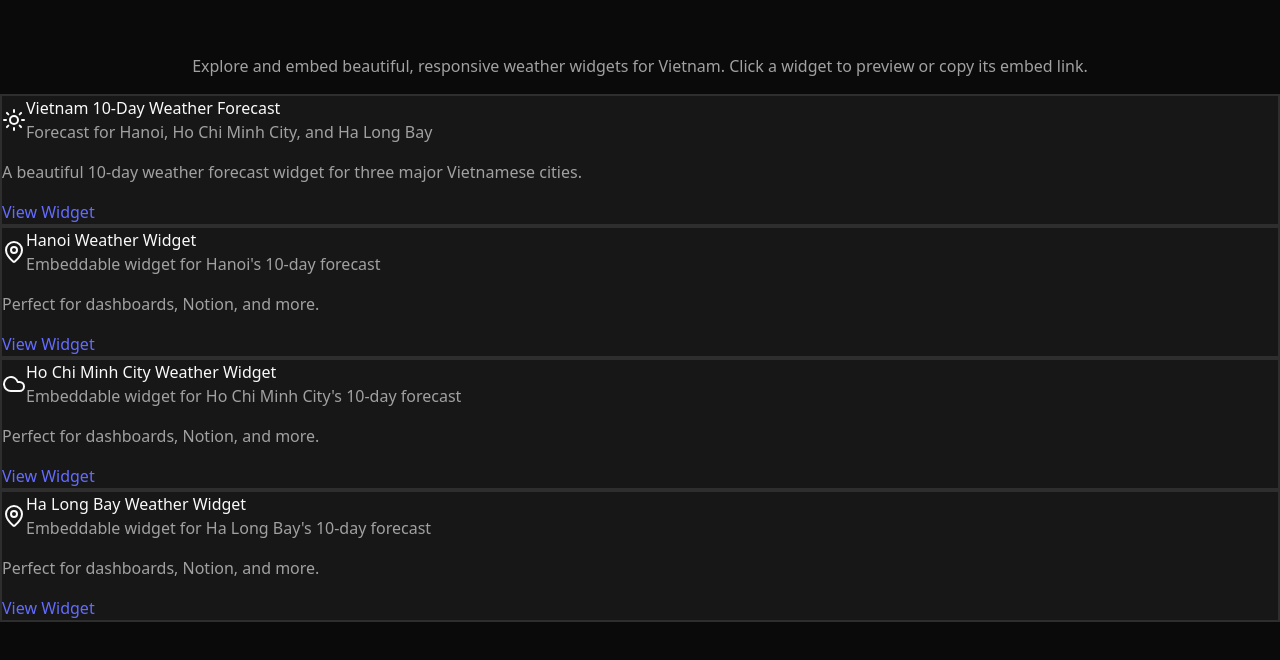
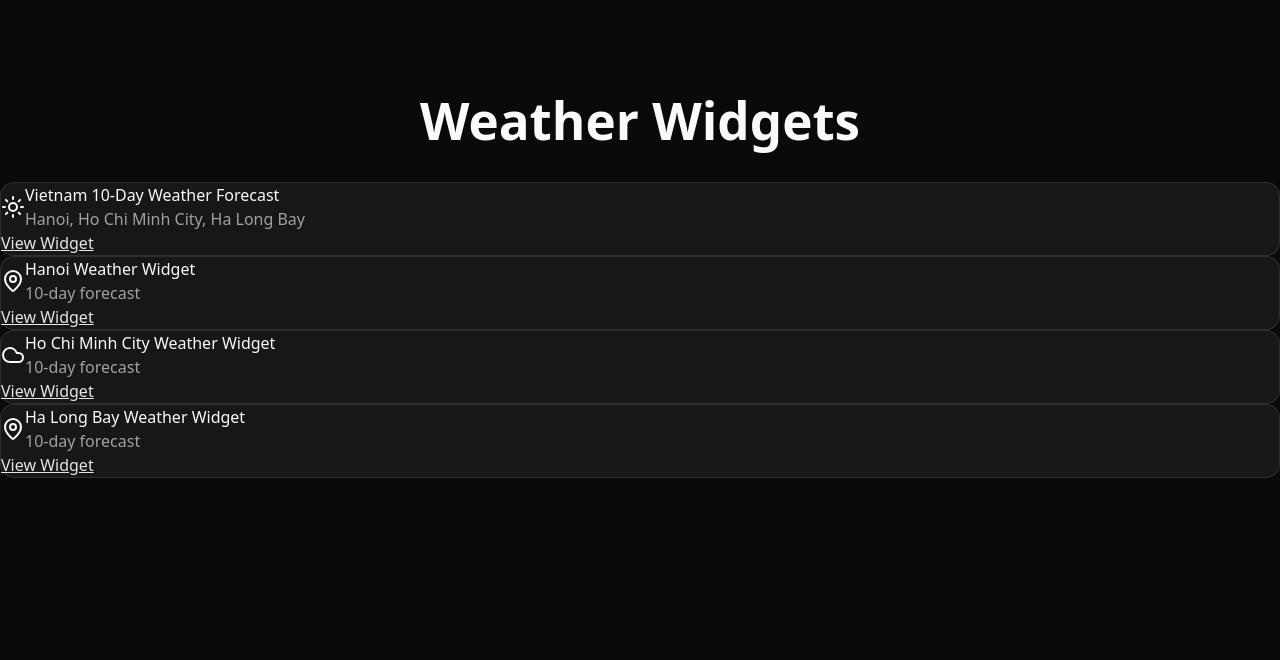
Before and after one commit to n3wth/newth-project, a React (Vite) app: page / in a window 1280 px wide. Shown: the part 132-792 px from the top of the page. Built offline with nearby package versions, Linux system fonts and the light colour scheme.

Commit message:
style: simplify homepage design for a clean, minimal look

```diff
--- a/src/pages/Home.tsx
+++ b/src/pages/Home.tsx
@@ -4,60 +4,55 @@ import { Sun, Cloud, MapPin } from 'lucide-react';
 
 export default function Home() {
   return (
-    <div className="min-h-screen w-full flex flex-col items-center justify-center bg-gradient-to-br from-blue-200/60 via-sky-100/80 to-emerald-100/60 dark:from-slate-900/90 dark:via-slate-800/90 dark:to-slate-900/90 py-24 px-4">
-      <h1 className="text-5xl font-extrabold mb-3 text-center tracking-tight bg-clip-text text-transparent bg-gradient-to-r from-blue-700 via-sky-500 to-emerald-400 drop-shadow-lg">Weather Widgets</h1>
-      <p className="text-lg text-muted-foreground mb-12 text-center max-w-xl">Explore and embed beautiful, responsive weather widgets for Vietnam. Click a widget to preview or copy its embed link.</p>
-      <div className="grid grid-cols-1 md:grid-cols-2 gap-10 w-full max-w-4xl">
-        <Card className="hover:shadow-2xl transition-shadow border-2 border-blue-100 dark:border-slate-700 rounded-2xl">
-          <CardHeader className="flex flex-row items-center gap-4 pb-2">
-            <Sun className="w-10 h-10 text-yellow-400 drop-shadow" />
+    <div className="min-h-screen w-full flex flex-col items-center justify-center bg-background py-16 px-4">
+      <h1 className="text-3xl font-bold mb-8 text-center">Weather Widgets</h1>
+      <div className="flex flex-col gap-6 w-full max-w-lg">
+        <Card>
+          <CardHeader className="flex flex-row items-center gap-3 pb-1">
+            <Sun className="w-6 h-6 text-yellow-400" />
             <div>
-              <CardTitle className="text-2xl">Vietnam 10-Day Weather Forecast</CardTitle>
-              <CardDescription>Forecast for Hanoi, Ho Chi Minh City, and Ha Long Bay</CardDescription>
+              <CardTitle className="text-lg">Vietnam 10-Day Weather Forecast</CardTitle>
+              <CardDescription>Hanoi, Ho Chi Minh City, Ha Long Bay</CardDescription>
             </div>
           </CardHeader>
-          <CardContent className="pt-0 flex flex-col gap-3">
-            <p className="text-muted-foreground">A beautiful 10-day weather forecast widget for three major Vietnamese cities.</p>
-            <Link to="/weather-vietnam" className="inline-block px-4 py-2 mt-2 rounded-lg bg-blue-600 text-white font-semibold shadow hover:bg-blue-700 transition">View Widget</Link>
+          <CardContent className="pt-0 flex flex-col gap-1">
+            <Link to="/weather-vietnam" className="text-primary underline font-medium">View Widget</Link>
           </CardContent>
         </Card>
-        <Card className="hover:shadow-2xl transition-shadow border-2 border-blue-100 dark:border-slate-700 rounded-2xl">
-          <CardHeader className="flex flex-row items-center gap-4 pb-2">
-            <MapPin className="w-10 h-10 text-blue-500 drop-shadow" />
+        <Card>
+          <CardHeader className="flex flex-row items-center gap-3 pb-1">
+            <MapPin className="w-6 h-6 text-blue-500" />
             <div>
-              <CardTitle className="text-2xl">Hanoi Weather Widget</CardTitle>
-              <CardDescription>Embeddable widget for Hanoi's 10-day forecast</CardDescription>
+              <CardTitle className="text-lg">Hanoi Weather Widget</CardTitle>
+              <CardDescription>10-day forecast</CardDescription>
             </div>
           </CardHeader>
-          <CardContent className="pt-0 flex flex-col gap-3">
-            <p className="text-muted-foreground">Perfect for dashboards, Notion, and more.</p>
-            <Link to="/vietnam/hanoi" className="inline-block px-4 py-2 mt-2 rounded-lg bg-blue-500 text-white font-semibold shadow hover:bg-blue-600 transition">View Widget</Link>
+          <CardContent className="pt-0 flex flex-col gap-1">
+            <Link to="/vietnam/hanoi" className="text-primary underline font-medium">View Widget</Link>
           </CardContent>
         </Card>
-        <Card className="hover:shadow-2xl transition-shadow border-2 border-blue-100 dark:border-slate-700 rounded-2xl">
-          <CardHeader className="flex flex-row items-center gap-4 pb-2">
-            <Cloud className="w-10 h-10 text-sky-400 drop-shadow" />
+        <Card>
+          <CardHeader className="flex flex-row items-center gap-3 pb-1">
+            <Cloud className="w-6 h-6 text-sky-400" />
             <div>
-              <CardTitle className="text-2xl">Ho Chi Minh City Weather Widget</CardTitle>
-              <CardDescription>Embeddable widget for Ho Chi Minh City's 10-day forecast</CardDescription>
+              <CardTitle className="text-lg">Ho Chi Minh City Weather Widget</CardTitle>
+              <CardDescription>10-day forecast</CardDescription>
             </div>
           </CardHeader>
-          <CardContent className="pt-0 flex flex-col gap-3">
-            <p className="text-muted-foreground">Perfect for dashboards, Notion, and more.</p>
-            <Link to="/vietnam/hochiminh" className="inline-block px-4 py-2 mt-2 rounded-lg bg-sky-500 text-white font-semibold shadow hover:bg-sky-600 transition">View Widget</Link>
+          <CardContent className="pt-0 flex flex-col gap-1">
+            <Link to="/vietnam/hochiminh" className="text-primary underline font-medium">View Widget</Link>
           </CardContent>
         </Card>
-        <Card className="hover:shadow-2xl transition-shadow border-2 border-blue-100 dark:border-slate-700 rounded-2xl">
-          <CardHeader className="flex flex-row items-center gap-4 pb-2">
-            <MapPin className="w-10 h-10 text-emerald-500 drop-shadow" />
+        <Card>
+          <CardHeader className="flex flex-row items-center gap-3 pb-1">
+            <MapPin className="w-6 h-6 text-emerald-500" />
             <div>
-              <CardTitle className="text-2xl">Ha Long Bay Weather Widget</CardTitle>
-              <CardDescription>Embeddable widget for Ha Long Bay's 10-day forecast</CardDescription>
+              <CardTitle className="text-lg">Ha Long Bay Weather Widget</CardTitle>
+              <CardDescription>10-day forecast</CardDescription>
             </div>
           </CardHeader>
-          <CardContent className="pt-0 flex flex-col gap-3">
-            <p className="text-muted-foreground">Perfect for dashboards, Notion, and more.</p>
-            <Link to="/vietnam/halongbay" className="inline-block px-4 py-2 mt-2 rounded-lg bg-emerald-500 text-white font-semibold shadow hover:bg-emerald-600 transition">View Widget</Link>
+          <CardContent className="pt-0 flex flex-col gap-1">
+            <Link to="/vietnam/halongbay" className="text-primary underline font-medium">View Widget</Link>
           </CardContent>
         </Card>
       </div>
```
